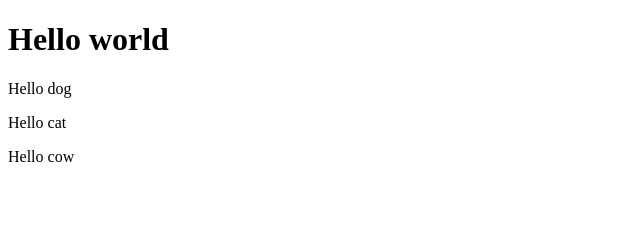
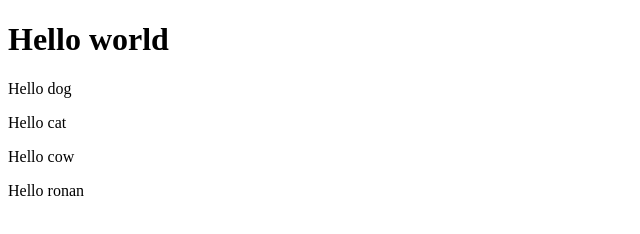
Before and after one commit to chhuoy-soki/branch_git, a plain HTML site: page index.html in a window 1280 px wide. Shown: the full height of the page, 0-640 px from the left. Drawn offline with Linux system fonts and the light colour scheme.

Commit message:
[ADD RONAN]

```diff
--- a/index.html
+++ b/index.html
@@ -11,5 +11,6 @@
     <p>Hello dog</p>
     <p>Hello cat</p>
     <p>Hello cow</p>
+    <p>Hello ronan</p>
 </body>
 </html>
```
